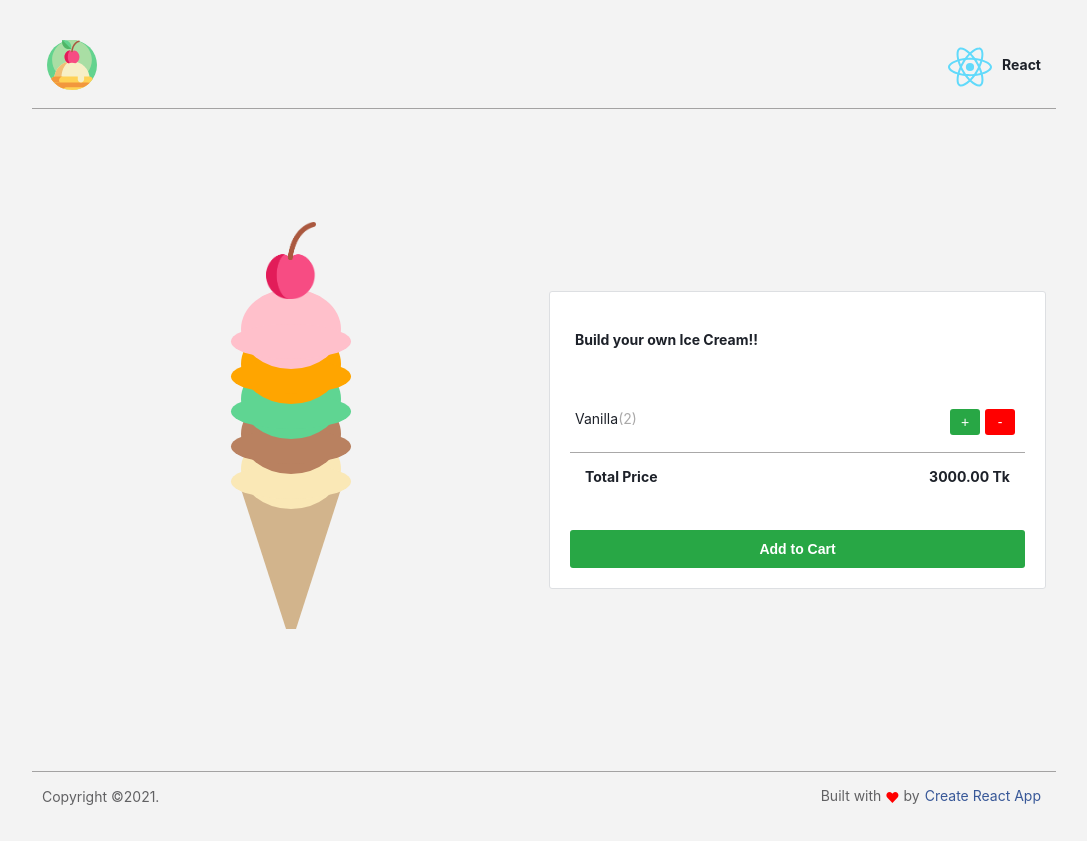
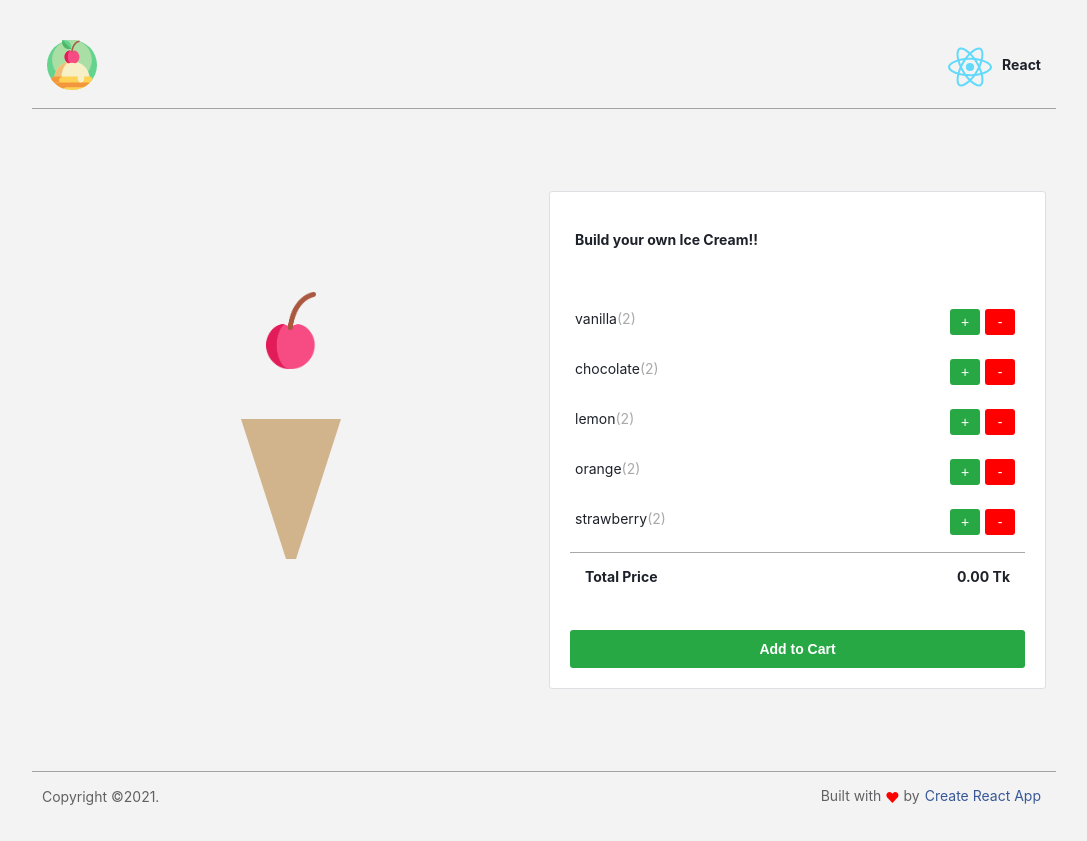
Before and after one commit to firojkabir/ice-cream, a React (Create React App) app: page / in a window 1280 px wide. Shown: the whole page, without its empty margins (96-1183 px from the left). Built offline with nearby package versions, Linux system fonts and the light colour scheme.

Commit message:
Work on Builder to calculate the totalPrice

```diff
--- a/src/components/Builder/Builder.js
+++ b/src/components/Builder/Builder.js
@@ -4,13 +4,13 @@ import Items from './Items/Items'
 import TotalPrice from './TotalPrice/TotalPrice'
 import Modal from './Modal/Modal'
 
-const Builder = () => {
+const Builder = ({ items, price, add, remove }) => {
     return (
         <div>
             <div className={classes.builder}>
                 <h3>Build your own Ice Cream!!</h3>
-                <Items />
-                <TotalPrice />
+                <Items items={items} add={add} remove={remove} />
+                <TotalPrice price={price} />
                 <button type="button" className={[classes.order, 'rounded'].join(' ')}>Add to Cart</button>
             </div>
             <Modal>Hello Modal</Modal>
--- a/src/components/Builder/Items/Item/Item.js
+++ b/src/components/Builder/Items/Item/Item.js
@@ -1,14 +1,26 @@
 import React from 'react'
 import classes from './Item.module.css'
 
-const Item = () => {
+const Item = ({ name, add, remove }) => {
     return (
         <li className={classes.item}>
-            <span>Vanilla</span>
+            <span>{name}</span>
             <span className={classes.quantity}>2</span>
             <div className="right">
-                <button type="button" className={[classes.plus, 'rounded'].join(' ')}>+</button>
-                <button type="button" className={[classes.minus, 'rounded'].join(' ')}>-</button>
+                <button
+                    onClick={add.bind(this, name)}
+                    type="button"
+                    className={[classes.plus, 'rounded'].join(' ')}
+                >
+                    +
+                </button>
+                <button
+                    onClick={remove.bind(this, name)}
+                    type="button"
+                    className={[classes.minus, 'rounded'].join(' ')}
+                >
+                    -
+                </button>
             </div>
         </li>
     )
--- a/src/components/Builder/Items/Items.js
+++ b/src/components/Builder/Items/Items.js
@@ -1,11 +1,15 @@
 import React from 'react'
 import Item from './Item/Item'
 
-const Items = () => {
+const Items = ({ items, add, remove }) => {
+    const flavors = Object.keys(items)
+
     return (
         <div>
             <ul>
-                <Item />
+                {flavors.map(flavor => (
+                    <Item key={flavor} name={flavor} add={add} remove={remove} />
+                ))}
             </ul>
         </div>
     )
--- a/src/components/Builder/TotalPrice/TotalPrice.js
+++ b/src/components/Builder/TotalPrice/TotalPrice.js
@@ -1,11 +1,11 @@
 import React from 'react'
 import classes from './TotalPrice.module.css'
 
-const TotalPrice = () => {
+const TotalPrice = ({ price = 0 }) => {
     return (
         <div className={classes.total}>
             <div>Total Price</div>
-            <div>3000.00 Tk</div>
+            <div>{price.toFixed(2)} Tk</div>
         </div>
     )
 }
--- a/src/components/iceCream/iceCream.js
+++ b/src/components/iceCream/iceCream.js
@@ -2,17 +2,15 @@ import React from 'react'
 import classes from './iceCream.module.css'
 import Scoop from './Scoop/Scoop'
 
-const iceCream = ({ items }) => {
-    const flavors = Object.keys(items)
+const iceCream = () => {
+    // const flavors = Object.keys(items)
 
     return (
         <div>
             <div className={classes.icecream}>
                 <p className={classes.cone}></p>
                 {/* <p>Please start adding scoops</p> */}
-                {flavors.map((flavor) => (
-                    <Scoop key={flavor} scoop={flavor} />
-                ))}
+                <Scoop />
                 <div className={classes.cherry}></div>
             </div>
         </div>
--- a/src/container/IceCreamBuilder/IceCreamBuilder.js
+++ b/src/container/IceCreamBuilder/IceCreamBuilder.js
@@ -16,12 +16,39 @@ class IceCreamBuilder extends Component {
         totalPrice: 0
     }
 
+    addScoop = (scoop) => {
+        const { scoops, items } = this.state
+        const workingScoops = [...scoops]
+        workingScoops.push(scoop)
+
+        this.setState((prevState) => {
+            return {
+                scoops: workingScoops,
+                totalPrice: prevState.totalPrice + items[scoop]
+            }
+        })
+    }
+
+    removeScoop = (scoop) => {
+        const { scoops, items } = this.state
+        const workingScoops = [...scoops]
+        const scoopIndex = workingScoops.findIndex((sc) => sc === scoop)
+        workingScoops.splice(scoopIndex, 1)
+
+        this.setState((prevState) => {
+            return {
+                scoops: workingScoops,
+                totalPrice: prevState.totalPrice - items[scoop]
+            }
+        })
+    }
+
     render() {
-        const { items } = this.state
+        const { items, totalPrice } = this.state
         return (
             <div className={['container', classes.container].join(' ')}>
-                <IceCream items={items} />
-                <Builder />
+                <IceCream />
+                <Builder items={items} price={totalPrice} add={this.addScoop} remove={this.removeScoop} />
             </div>
         )
     }
```
